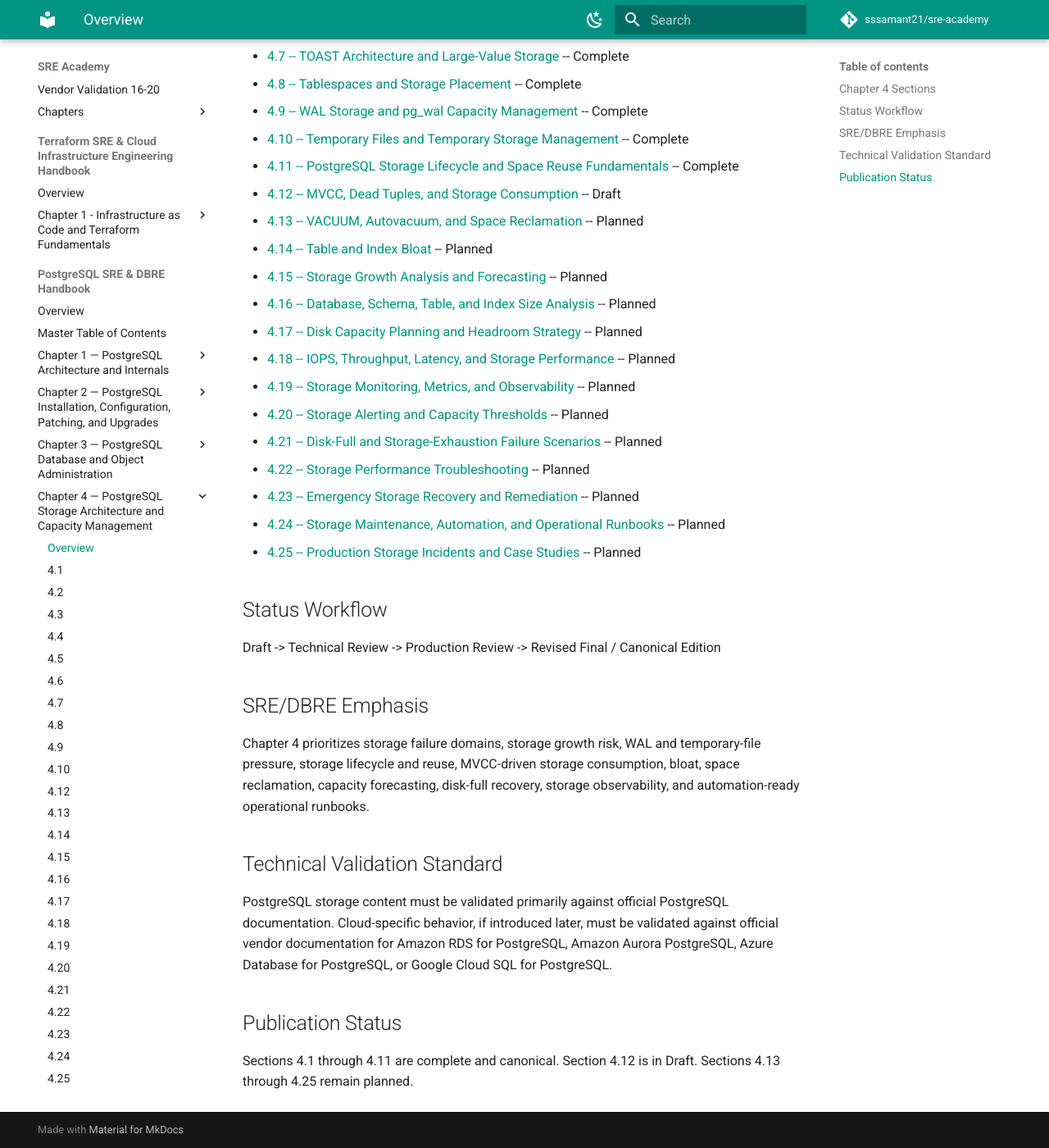
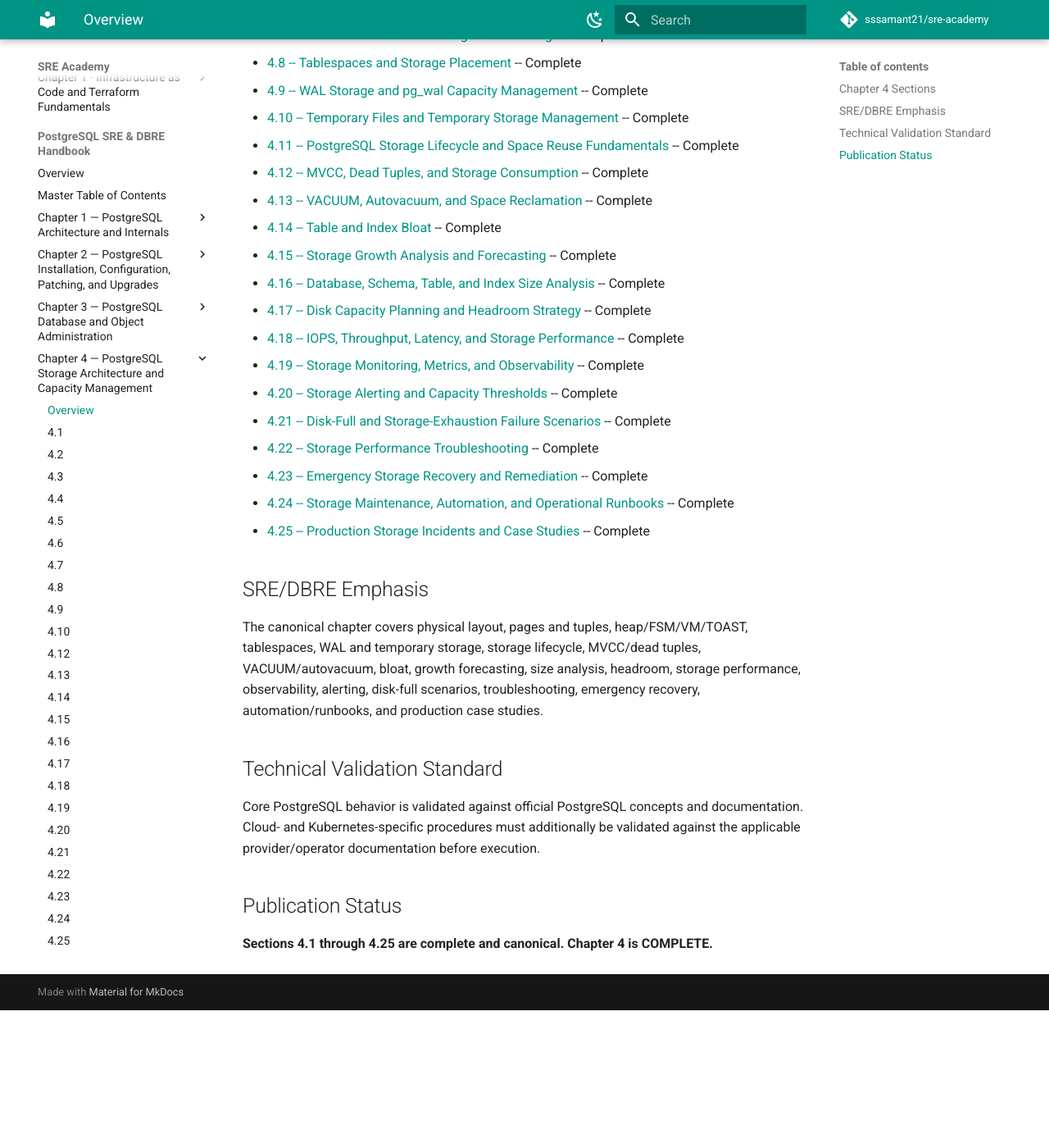
Before and after one commit to sssamant21/sre-academy, an MkDocs documentation site: the page built from docs/books/postgresql-sre-dbre-handbook/chapter-04/index.md, in a window 1280 px wide and 1400 px high, scrolled down 701 px. Shown: the whole window at 82% size. Built offline with MkDocs 1.6.1 and Material for MkDocs 9.7.7, drawn with Linux system fonts in a browser that asks for light colours; comment, search, counter and statistics services are not loaded; after the commit the page ends 1933 px from its top, so only the background shows below that; some of the changed text lies outside the part shown.

Commit message:
docs(postgres): complete chapter 4 storage architecture and capacity

```diff
--- a/docs/books/postgresql-sre-dbre-handbook/chapter-04/index.md
+++ b/docs/books/postgresql-sre-dbre-handbook/chapter-04/index.md
@@ -1,12 +1,12 @@
 # Chapter 4 -- PostgreSQL Storage Architecture and Capacity Management
 
-**Status:** In Development
+**Status:** Complete -- Canonical
 
 **Workflow:** Draft -> Technical Review -> Production Review -> Revised Final / Canonical Edition
 
 **Master Chapter 4 Structure v1.1 -- LOCKED**
 
-Chapter 4 establishes the approved structure for PostgreSQL storage architecture, physical layout, capacity management, storage observability, operational recovery, and production storage incident analysis. Version 1.1 restores the previously omitted and user-approved Section 4.11.
+Chapter 4 provides the canonical PostgreSQL storage architecture and capacity-management foundation for SRE/DBRE operations.
 
 [Start Chapter 4 -- PostgreSQL Storage Architecture Overview](4.1-postgresql-storage-architecture-overview.md)
 
@@ -23,33 +23,29 @@ Chapter 4 establishes the approved structure for PostgreSQL storage architecture
 - [4.9 -- WAL Storage and pg_wal Capacity Management](4.9-wal-storage-and-pg-wal-capacity-management.md) -- Complete
 - [4.10 -- Temporary Files and Temporary Storage Management](4.10-temporary-files-and-temporary-storage-management.md) -- Complete
 - [4.11 -- PostgreSQL Storage Lifecycle and Space Reuse Fundamentals](4.11-postgresql-storage-lifecycle-and-space-reuse-fundamentals.md) -- Complete
-- [4.12 -- MVCC, Dead Tuples, and Storage Consumption](4.12-mvcc-dead-tuples-and-storage-consumption.md) -- Draft
-- [4.13 -- VACUUM, Autovacuum, and Space Reclamation](4.13-vacuum-autovacuum-and-space-reclamation.md) -- Planned
-- [4.14 -- Table and Index Bloat](4.14-table-and-index-bloat.md) -- Planned
-- [4.15 -- Storage Growth Analysis and Forecasting](4.15-storage-growth-analysis-and-forecasting.md) -- Planned
-- [4.16 -- Database, Schema, Table, and Index Size Analysis](4.16-database-schema-table-and-index-size-analysis.md) -- Planned
-- [4.17 -- Disk Capacity Planning and Headroom Strategy](4.17-disk-capacity-planning-and-headroom-strategy.md) -- Planned
-- [4.18 -- IOPS, Throughput, Latency, and Storage Performance](4.18-iops-throughput-latency-and-storage-performance.md) -- Planned
-- [4.19 -- Storage Monitoring, Metrics, and Observability](4.19-storage-monitoring-metrics-and-observability.md) -- Planned
-- [4.20 -- Storage Alerting and Capacity Thresholds](4.20-storage-alerting-and-capacity-thresholds.md) -- Planned
-- [4.21 -- Disk-Full and Storage-Exhaustion Failure Scenarios](4.21-disk-full-and-storage-exhaustion-failure-scenarios.md) -- Planned
-- [4.22 -- Storage Performance Troubleshooting](4.22-storage-performance-troubleshooting.md) -- Planned
-- [4.23 -- Emergency Storage Recovery and Remediation](4.23-emergency-storage-recovery-and-remediation.md) -- Planned
-- [4.24 -- Storage Maintenance, Automation, and Operational Runbooks](4.24-storage-maintenance-automation-and-operational-runbooks.md) -- Planned
-- [4.25 -- Production Storage Incidents and Case Studies](4.25-production-storage-incidents-and-case-studies.md) -- Planned
-
-## Status Workflow
-
-Draft -> Technical Review -> Production Review -> Revised Final / Canonical Edition
+- [4.12 -- MVCC, Dead Tuples, and Storage Consumption](4.12-mvcc-dead-tuples-and-storage-consumption.md) -- Complete
+- [4.13 -- VACUUM, Autovacuum, and Space Reclamation](4.13-vacuum-autovacuum-and-space-reclamation.md) -- Complete
+- [4.14 -- Table and Index Bloat](4.14-table-and-index-bloat.md) -- Complete
+- [4.15 -- Storage Growth Analysis and Forecasting](4.15-storage-growth-analysis-and-forecasting.md) -- Complete
+- [4.16 -- Database, Schema, Table, and Index Size Analysis](4.16-database-schema-table-and-index-size-analysis.md) -- Complete
+- [4.17 -- Disk Capacity Planning and Headroom Strategy](4.17-disk-capacity-planning-and-headroom-strategy.md) -- Complete
+- [4.18 -- IOPS, Throughput, Latency, and Storage Performance](4.18-iops-throughput-latency-and-storage-performance.md) -- Complete
+- [4.19 -- Storage Monitoring, Metrics, and Observability](4.19-storage-monitoring-metrics-and-observability.md) -- Complete
+- [4.20 -- Storage Alerting and Capacity Thresholds](4.20-storage-alerting-and-capacity-thresholds.md) -- Complete
+- [4.21 -- Disk-Full and Storage-Exhaustion Failure Scenarios](4.21-disk-full-and-storage-exhaustion-failure-scenarios.md) -- Complete
+- [4.22 -- Storage Performance Troubleshooting](4.22-storage-performance-troubleshooting.md) -- Complete
+- [4.23 -- Emergency Storage Recovery and Remediation](4.23-emergency-storage-recovery-and-remediation.md) -- Complete
+- [4.24 -- Storage Maintenance, Automation, and Operational Runbooks](4.24-storage-maintenance-automation-and-operational-runbooks.md) -- Complete
+- [4.25 -- Production Storage Incidents and Case Studies](4.25-production-storage-incidents-and-case-studies.md) -- Complete
 
 ## SRE/DBRE Emphasis
 
-Chapter 4 prioritizes storage failure domains, storage growth risk, WAL and temporary-file pressure, storage lifecycle and reuse, MVCC-driven storage consumption, bloat, space reclamation, capacity forecasting, disk-full recovery, storage observability, and automation-ready operational runbooks.
+The canonical chapter covers physical layout, pages and tuples, heap/FSM/VM/TOAST, tablespaces, WAL and temporary storage, storage lifecycle, MVCC/dead tuples, VACUUM/autovacuum, bloat, growth forecasting, size analysis, headroom, storage performance, observability, alerting, disk-full scenarios, troubleshooting, emergency recovery, automation/runbooks, and production case studies.
 
 ## Technical Validation Standard
 
-PostgreSQL storage content must be validated primarily against official PostgreSQL documentation. Cloud-specific behavior, if introduced later, must be validated against official vendor documentation for Amazon RDS for PostgreSQL, Amazon Aurora PostgreSQL, Azure Database for PostgreSQL, or Google Cloud SQL for PostgreSQL.
+Core PostgreSQL behavior is validated against official PostgreSQL concepts and documentation. Cloud- and Kubernetes-specific procedures must additionally be validated against the applicable provider/operator documentation before execution.
 
 ## Publication Status
 
-Sections 4.1 through 4.11 are complete and canonical. Section 4.12 is in Draft. Sections 4.13 through 4.25 remain planned.
+**Sections 4.1 through 4.25 are complete and canonical. Chapter 4 is COMPLETE.**
```
